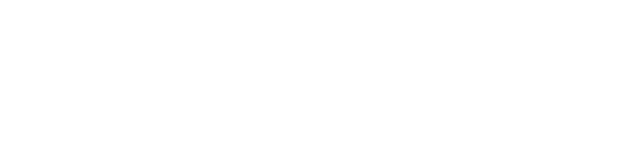
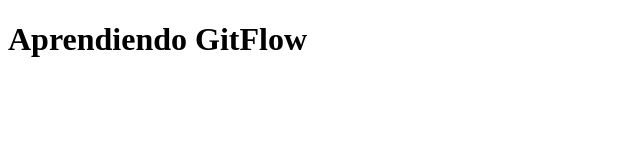
Before and after one commit to esantos2019254/EjemploGit, a plain HTML site: page index.html in a window 1280 px wide. Shown: the whole page, without its empty margins (0-640 px from the left). Drawn offline with Linux system fonts and the light colour scheme.

Commit message:
Agregando un h1 par mejor comprensión

```diff
--- a/index.html
+++ b/index.html
@@ -6,6 +6,6 @@
     <title>La tecnología</title>
 </head>
 <body>
-
+    <h1>Aprendiendo GitFlow</h1>
 </body>
 </html>
```
